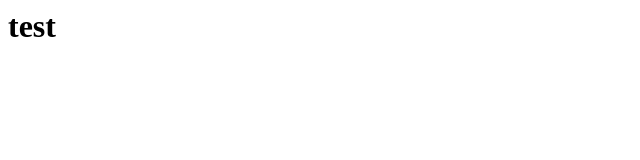
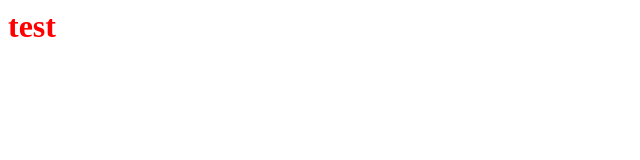
Before and after one commit to abdelrahman390/Quran-Two-Web-Site, a plain HTML site: page 404.html in a window 1280 px wide. Shown: the full height of the page, 0-640 px from the left. Drawn offline with Linux system fonts and the light colour scheme.

Commit message:
Update 404.html

```diff
--- a/404.html
+++ b/404.html
@@ -1 +1,10 @@
+<head>
+    <!-- <link rel="stylesheet" href="assets/style/main.css" /> -->
+    <style>
+        h1 {
+            color: red;
+        }
+    </style>
+</head>
+
 <h1>test</h1>
```
